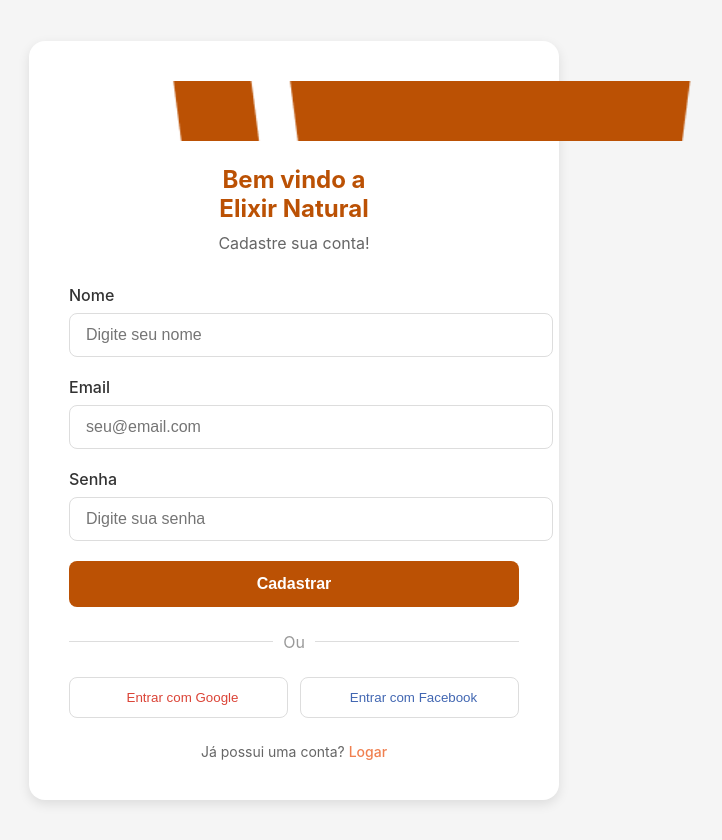
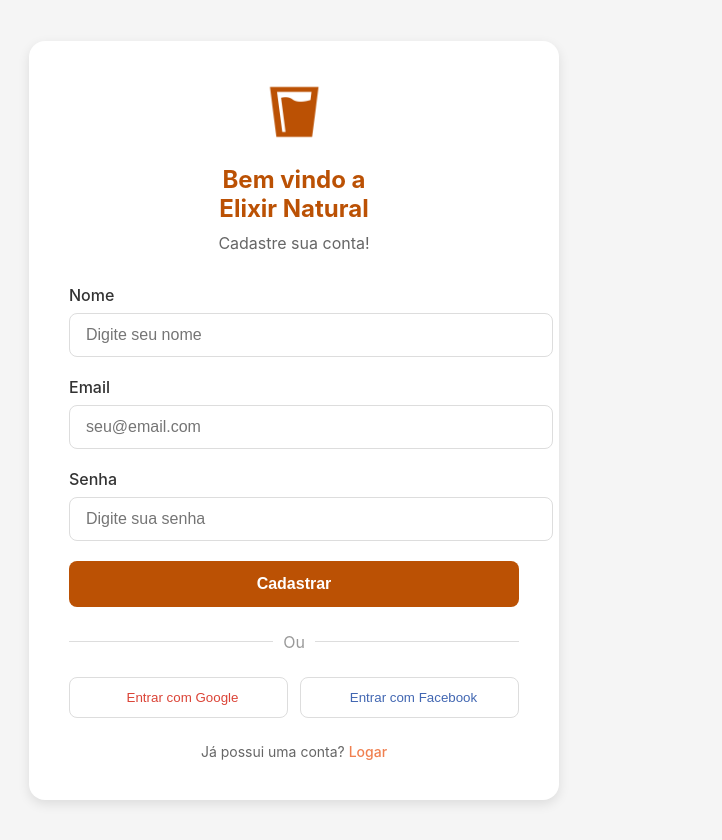
Before and after one commit to AlexsanderFrr/elixir-frontend, a React (Create React App) app: page /signup in a window 1280 px wide. Shown: the whole page, without its empty margins (346-1068 px from the left). Built offline with nearby package versions, Linux system fonts and the light colour scheme; no server answers.

Commit message:
Logo quebrado, ajustado.

```diff
--- a/src/css/Signup.css
+++ b/src/css/Signup.css
@@ -21,7 +21,7 @@
 }
 
 img {
-  width: 720px;
+  width: 60px;
   height: 100%;
   object-fit: cover;
 }
--- a/src/pages/Home.js
+++ b/src/pages/Home.js
@@ -67,7 +67,7 @@ const Home = () => {
             <h5>
               Se possível, consulte profissionais de saúde ou <br />
               nutricionistas para garantir que suas recomendações
-              <br /> estejam alinhadas com práticas seguras e saudáveis
+              <br /> estejam alinhadas com práticas seguras e saudáveis.
             </h5>
           </div>
 
```
